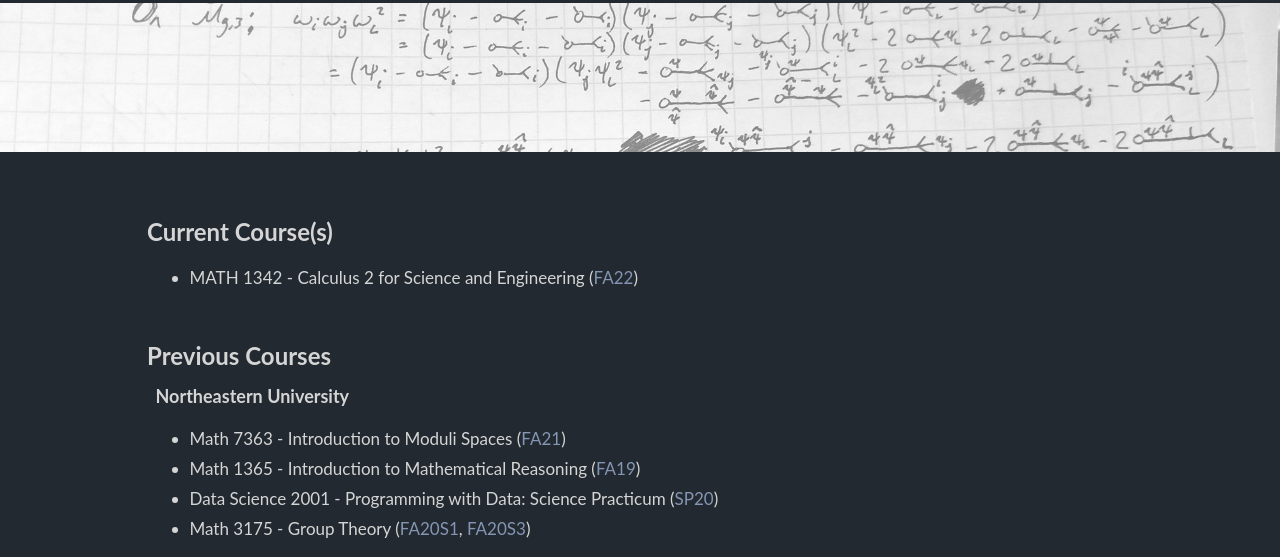
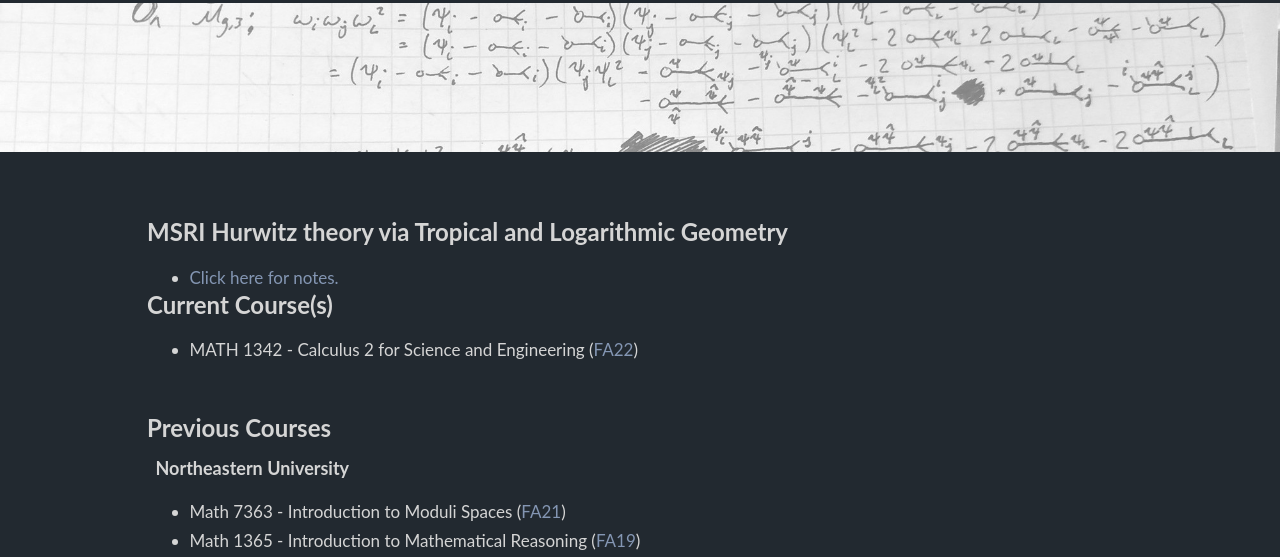
Before and after one commit to blankersv/blankersv.github.io, a plain HTML site: page teaching/index.html in a window 1280 px wide. Shown: the part 175-732 px from the top of the page. Drawn offline with nearby package versions, Linux system fonts and the light colour scheme.

Commit message:
Update index.html

```diff
--- a/teaching/index.html
+++ b/teaching/index.html
@@ -34,6 +34,13 @@
 
 			<div style="margin-left: 3em" ; class="wide-list-card">
                 <div>
+			<p>
+                        <span style="font-size: x-large; font-weight: bold "> MSRI Hurwitz theory via Tropical and Logarithmic Geometry </span>
+                        <ul style="margin-top: -1.25em; line-height: 1.75em ; margin-left: 2.5em ; width: 50em">
+                            <li>
+				    <a href="Msri_2022.pdf">Click here for notes.</a>
+                            </li>
+                        </ul>
                     <p>
                         <span style="font-size: x-large; font-weight: bold "> Current Course(s) </span>
                         <!--<p style="margin-top: -1.25em ; margin-left: 0.5em">
```
